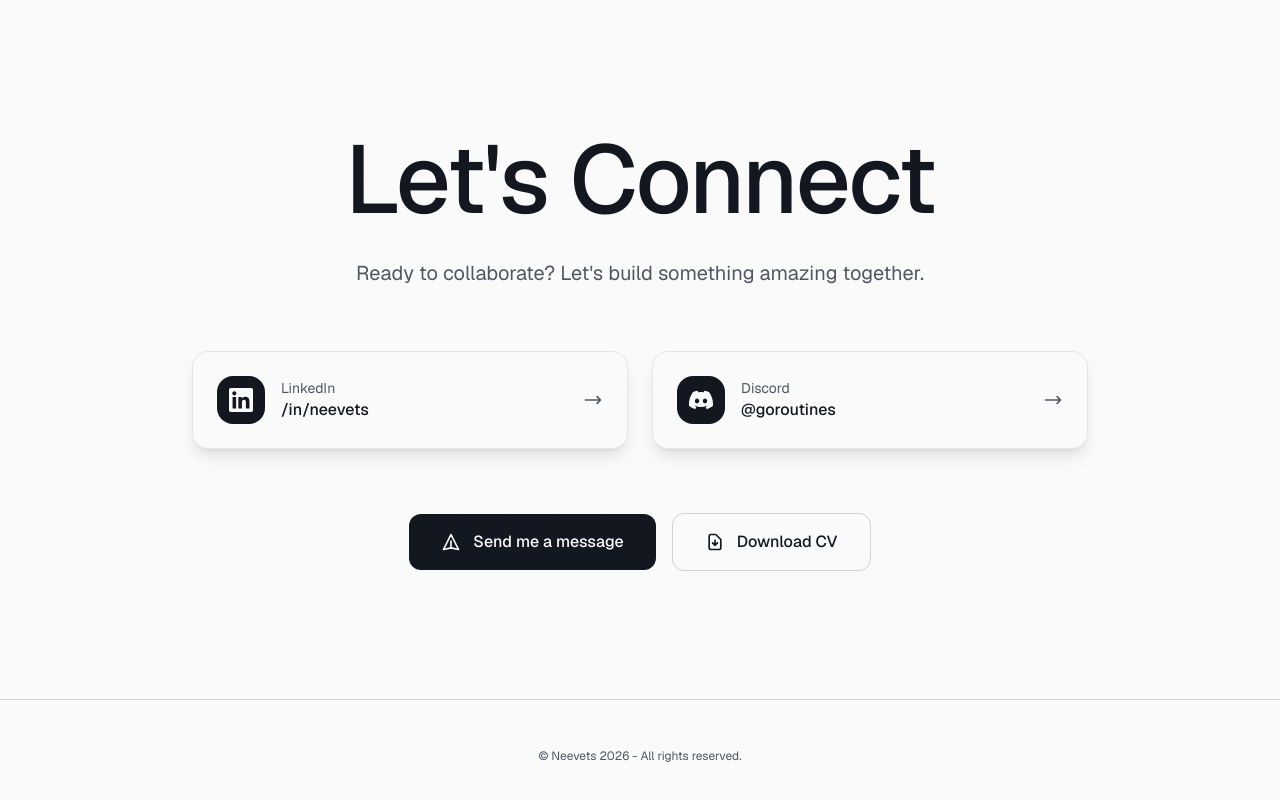
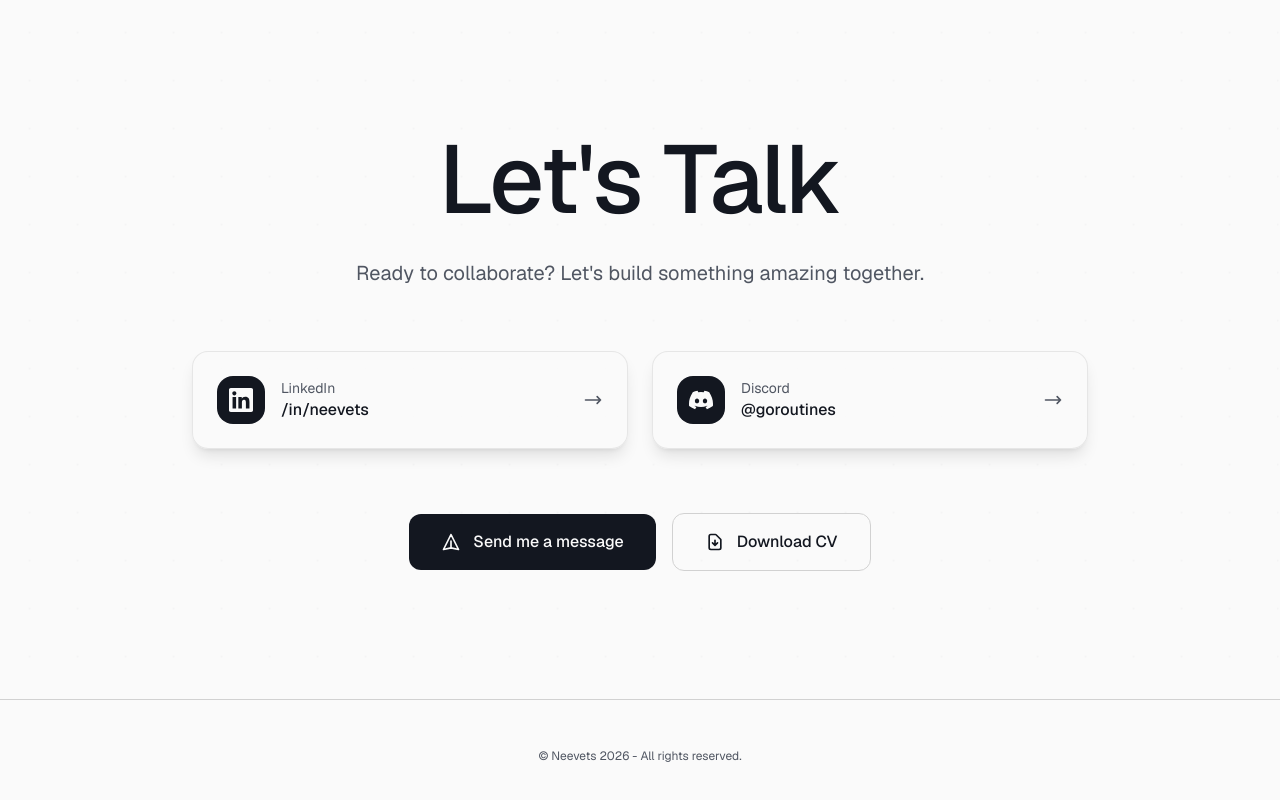
Before and after one commit to neevets/portfolio-web, a React (Vite) app: page / in a window 1280 px wide. Shown: the part 5833-6633 px from the top of the page. Built offline with nearby package versions, Linux system fonts and the light colour scheme; a web font is replaced by a local one.

Commit message:
Update ContactSection.tsx

```diff
--- a/src/components/sections/ContactSection.tsx
+++ b/src/components/sections/ContactSection.tsx
@@ -66,7 +66,7 @@ const ContactSection = memo(() => {
       <div className="absolute inset-0 dot-pattern opacity-20" />
 
       <div className="max-w-4xl mx-auto text-center relative z-10">
-        <h2 className="section-title text-4xl sm:text-5xl md:text-6xl lg:text-7xl xl:text-8xl font-dev font-light mb-6 sm:mb-8">Let's Connect</h2>
+        <h2 className="section-title text-4xl sm:text-5xl md:text-6xl lg:text-7xl xl:text-8xl font-dev font-light mb-6 sm:mb-8">Let's Talk</h2>
 
         <p className="text-base sm:text-lg md:text-xl font-dev text-muted-foreground mb-12 sm:mb-14 md:mb-16">
           Ready to collaborate? Let's build something amazing together.
```
